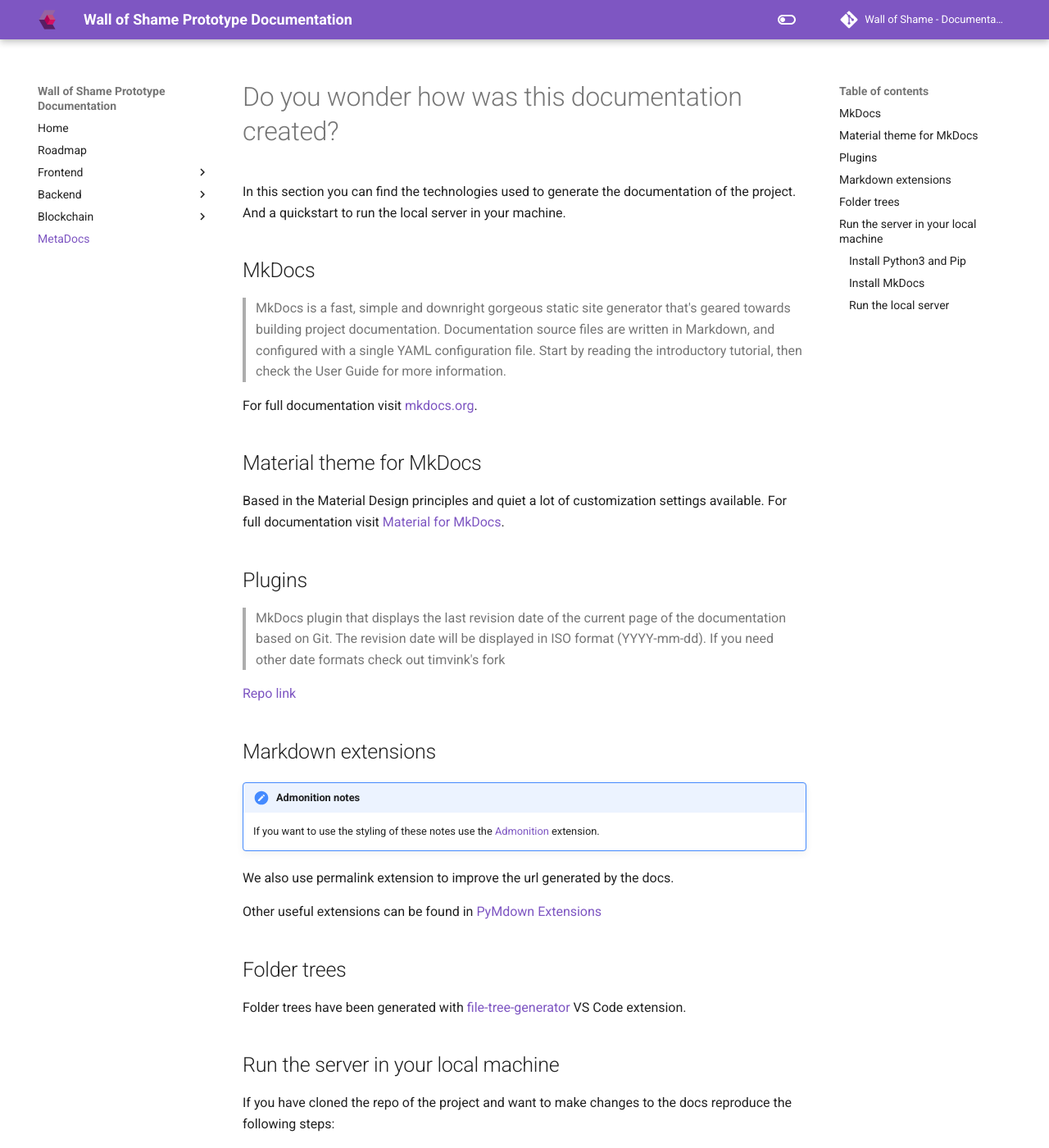
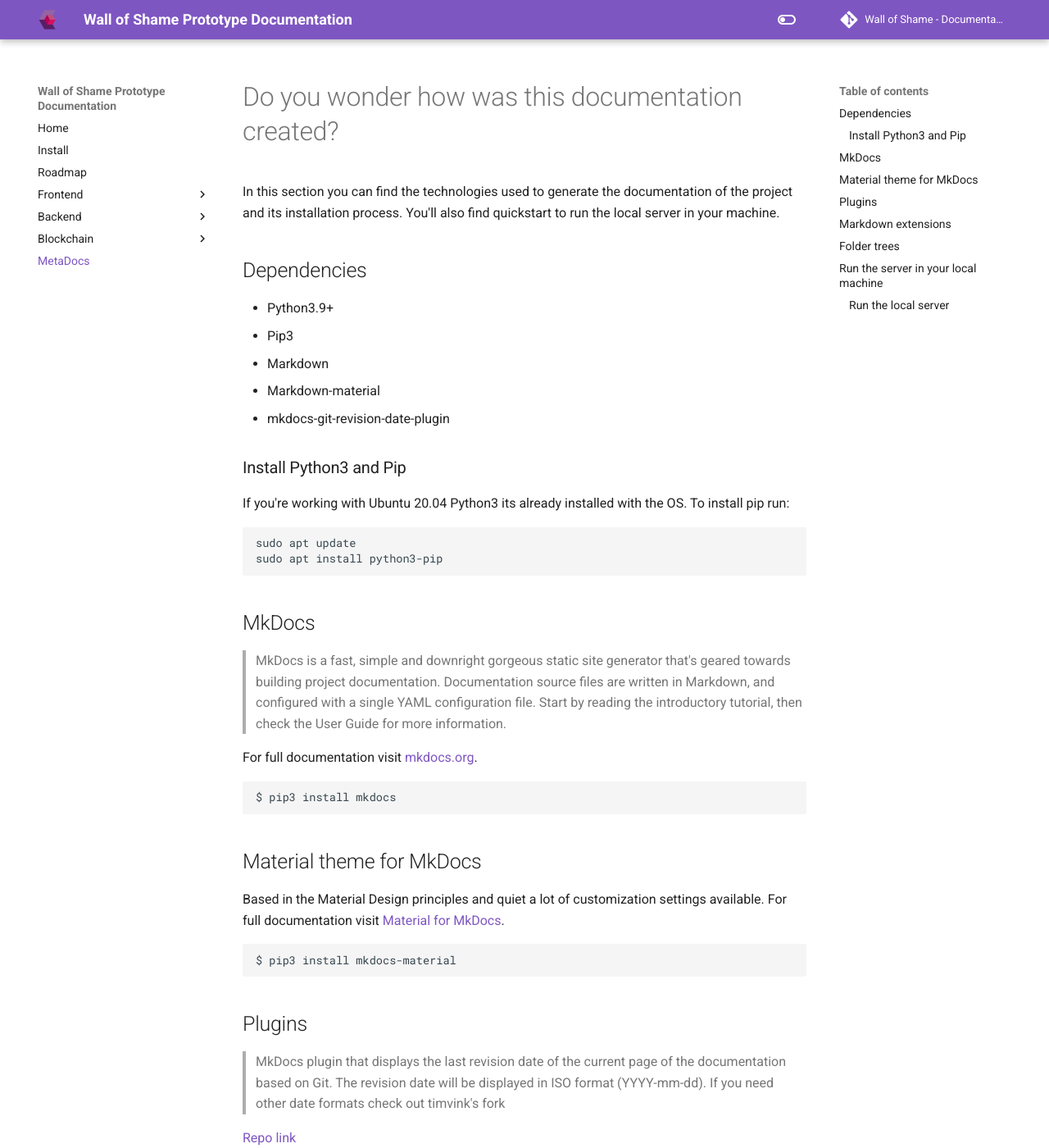
Before and after one commit to P2PModels/wallofshame-docs, an MkDocs documentation site: the page built from docs/metadocs.md, in a window 1280 px wide and 1400 px high. Shown: the whole window at 82% size. Built offline with MkDocs 1.6.1 and Material for MkDocs 9.7.7, drawn with Linux system fonts in a browser that asks for light colours; comment, search, counter and statistics services are not loaded; part of the change alters nothing that is shown; some of the changed text lies outside the part shown.

Commit message:
Add dependencies and python version to metadocs, add installation to index, add isntallation page (WIP)

````diff
--- /dev/null
+++ b/docs/installation.md
@@ -0,0 +1,97 @@
+# Local environment for development
+
+## Installation
+In this section we'll cover a complete installation of the development environment of the prototype.
+
+### Download backend repo
+
+Download the repo and install dependencies:
+
+```bash
+git clone https://github.com/p2pmodels/wallofshame-backend
+cd wallofshame-backend
+git checkout develop
+git pull
+npm install
+```
+
+### Test and deploy smart contract (optional)
+
+If you don't have access to the smart contract instance address, you have to deploy the contract to Ethereum. The smart contract can be found inside *wallofshame-backend/smart-contracts/contracts*. We'll use hardhat to deploy but first it's recomended to run the tests:
+
+```bash
+cd smart-contracts
+npx hardhat test
+npx hardhat deploy --network goerli
+```
+Once deployed copy the generated json file from *wallofshame-backend/smart-contracts/deployments/goerli* to *wallofshame-backend/graphql-cases-service/src/report-service/abis*
+
+### Create a subgraph (optional)
+
+If you have deployed new instances of the smart contract, you have to create a new subgraph. Follow the instrucctions specified in [The Graph Studio](https://thegraph.com/studio/subgraph/) to create a new subgraph directory and then paste the files from *./wallofshame-backend/cases-subgraph*, compile and deploy. Check the *subgraph.yml* file to edit the basic configurations i.e. the starting block of the subgraph, the network in which it has been deployed, etc.
+
+```bash
+graph init --studio observatory-of-job-insecurity
+graph auth --studio *your key*
+graph codegen && graph build
+graph deploy --studio observatory-of-job-insecurity
+```
+### Provide environment variables
+
+Create the .env file with sensitive information for each micro service.
+
+#### Cases service
+The graphql cases service needs an end-point to connect to the blockchain (i.e. infura end-point), and a wallet (account details):
+
+```
+PUBLIC_KEY='your_wallet_account_public_address'
+PRIVATE_KEY='your_wallet_account_private_address'
+MNEMONIC='your_wallet_account_mnemonic'
+
+PROJECT_ID='infura_api_key'
+```
+
+#### Users service
+The graphql users service needs a conection to the db:
+
+```
+DB_URL="postgresql://user:password@server_default_localhost:port_default_5432/database"
+```
+
+#### API gateway service
+The graphql API gateway needs the end-points of each micro-service:
+
+```
+USERS_API_ENDPOINT="localhost:4001/"
+CASES_BACKEND_API_ENDPOINT="localhost:4002/"
+CASES_SUBGRAPH_API_ENDPOINT="localhost:4002/"
+
+```
+
+### Build and start the services
+
+To start the services (*graphql-cases-service* and *graphql-users-service*) we have to build the Prisma servers first:
+
+```bash
+npm run build
+npm start
+```
+
+### Frontend: client webapp
+
+To install the prototype client webapp (frontend) write the following commands on your machine:
+
+```bash
+git clone https://github.com/p2pmodels/wallofshame-frontend
+cd wallofshame-frontend
+git checkout develop
+git pull
+npm install
+```
+
+If you are going to work in localhost, enable the localhost endpoint. Uncomment the localhost endpont in file *wallofshame-frontend/src/components/BackendProvider.js* and comment the production endpoint. Then run:
+
+```bash
+npm start
+```
+The web app should automatically open in a new tab of your default browser.
--- a/docs/metadocs.md
+++ b/docs/metadocs.md
@@ -1,6 +1,24 @@
 # Do you wonder how was this documentation created?
 
-In this section you can find the technologies used to generate the documentation of the project. And a quickstart to run the local server in your machine.
+In this section you can find the technologies used to generate the documentation of the project and its installation process. You'll also find quickstart to run the local server in your machine.
+
+## Dependencies
+
+- Python3.9+
+- Pip3
+- Markdown
+- Markdown-material
+- mkdocs-git-revision-date-plugin
+
+
+### Install Python3 and Pip
+
+If you're working with Ubuntu 20.04 Python3 its already installed with the OS. To install pip run:
+
+```
+sudo apt update
+sudo apt install python3-pip
+```
 
 ## MkDocs
 
@@ -8,15 +26,27 @@ In this section you can find the technologies used to generate the documentation
 
 For full documentation visit [mkdocs.org](https://www.mkdocs.org).
 
+```bash
+$ pip3 install mkdocs
+```
+
 ## Material theme for MkDocs
 
 Based in the Material Design principles and quiet a lot of customization settings available. For full documentation visit [Material for MkDocs](https://squidfunk.github.io/mkdocs-material/).
+
+```bash
+$ pip3 install mkdocs-material
+```
 
 ## Plugins
 
 > MkDocs plugin that displays the last revision date of the current page of the documentation based on Git. The revision date will be displayed in ISO format (YYYY-mm-dd). If you need other date formats check out timvink's fork
 
 [Repo link](https://github.com/zhaoterryy/mkdocs-git-revision-date-plugin)
+
+```bash
+$ pip3 install mkdocs-git-revision-date-plugin
+```
 
 ## Markdown extensions
 
@@ -38,21 +68,6 @@ If you have cloned the repo of the project and want to make changes to the docs
 !!! warning "Steps provided for Ubuntu 20.04 or higher"
     If you are using a different OS the commands provided may vary, make sure you find the apropiate commands for your OS on the Internet.
 
-### Install Python3 and Pip
-
-If you're working with Ubuntu 20.04 Python3 its already installed with the OS. To install pip run:
-
-```
-sudo apt update
-sudo apt install python3-pip
-```
-
-### Install MkDocs
-
-```
-pip install mkdocs
-```
-
 ### Run the local server
 
 In this folder, the project folder, run:
--- a/mkdocs.yml
+++ b/mkdocs.yml
@@ -6,70 +6,71 @@ repo_url: https://github.com/P2PModels/wallofshame-docs
 repo_name: Wall of Shame - Documentation
 
 nav:
-    - Home: index.md
-    - Roadmap: roadmap.md
-    - Frontend:
-          - Introduction: frontend/intro.md
-          - Architecture: frontend/architecture.md
-          - Login: frontend/login.md
-          - Map: frontend/map.md
-          - Deployment: frontend/deployment.md
-          - Issues: frontend/issues.md
-    - Backend:
-          - Introduction: backend/intro.md
-          - Architecture: backend/architecture.md
-          - API:
-                - Cases: backend/api/cases.md
-                - Users: backend/api/users.md
-          - Deployment: backend/deployment.md
-          - 'How to add changes?': backend/editing-guide.md
-    - Blockchain:
-          - Architecture: blockchain/architecture.md
-          - 'How to add changes?': blockchain/editing-guide.md
-    # - About: about.md
-    - MetaDocs: metadocs.md
+  - Home: index.md
+  - Install: installation.md
+  - Roadmap: roadmap.md
+  - Frontend:
+      - Introduction: frontend/intro.md
+      - Architecture: frontend/architecture.md
+      - Login: frontend/login.md
+      - Map: frontend/map.md
+      - Deployment: frontend/deployment.md
+      - Issues: frontend/issues.md
+  - Backend:
+      - Introduction: backend/intro.md
+      - Architecture: backend/architecture.md
+      - API:
+          - Cases: backend/api/cases.md
+          - Users: backend/api/users.md
+      - Deployment: backend/deployment.md
+      - "How to add changes?": backend/editing-guide.md
+  - Blockchain:
+      - Architecture: blockchain/architecture.md
+      - "How to add changes?": blockchain/editing-guide.md
+  # - About: about.md
+  - MetaDocs: metadocs.md
 
 theme:
-    name: material
-    favicon: assets/images/favicon.ico
-    logo: assets/images/logo.png
-    palette:
-        - media: '(prefers-color-scheme: light)'
-          scheme: default
-          primary: deep purple
-          accent: pink
-          toggle:
-              icon: material/toggle-switch-off-outline
-              name: Switch to dark mode
-        - media: '(prefers-color-scheme: dark)'
-          scheme: slate
-          primary: purple
-          accent: light blue
-          toggle:
-              icon: material/toggle-switch
-              name: Switch to light mode
+  name: material
+  favicon: assets/images/favicon.ico
+  logo: assets/images/logo.png
+  palette:
+    - media: "(prefers-color-scheme: light)"
+      scheme: default
+      primary: deep purple
+      accent: pink
+      toggle:
+        icon: material/toggle-switch-off-outline
+        name: Switch to dark mode
+    - media: "(prefers-color-scheme: dark)"
+      scheme: slate
+      primary: purple
+      accent: light blue
+      toggle:
+        icon: material/toggle-switch
+        name: Switch to light mode
 
 features:
-    - header.autohide
+  - header.autohide
 
 extra:
-    social:
-        - icon: fontawesome/solid/mouse-pointer
-          link: https://p2pmodels.eu
-          name: P2PModels website
+  social:
+    - icon: fontawesome/solid/arrow-pointer
+      link: https://p2pmodels.eu
+      name: P2PModels website
 
-        - icon: fontawesome/brands/twitter
-          link: https://twitter.com/p2pmod
-          name: P2PModels on Twitter
+    - icon: fontawesome/brands/twitter
+      link: https://twitter.com/p2pmod
+      name: P2PModels on Twitter
 
-        - icon: fontawesome/brands/github
-          link: https://github.com/P2PModels
-          name: P2PModels on Github
+    - icon: fontawesome/brands/github
+      link: https://github.com/P2PModels
+      name: P2PModels on Github
 
 plugins:
-    - git-revision-date
+  - git-revision-date
 
 markdown_extensions:
-    - admonition
-    - toc:
-          permalink: true
+  - admonition
+  - toc:
+      permalink: true
````
